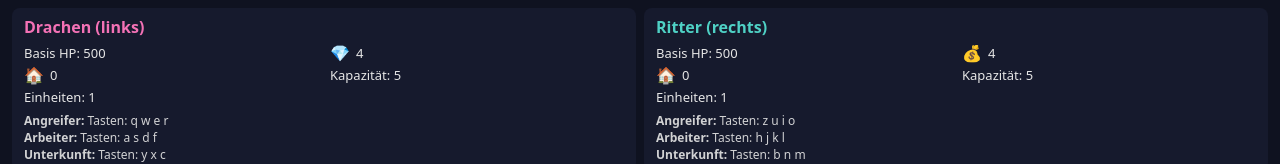
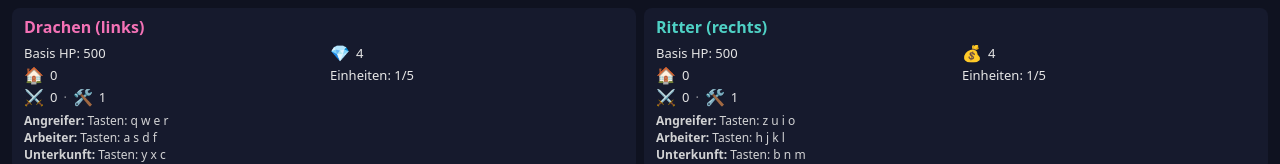
Before and after one commit to r4ndsen/dragon-duel, a plain HTML site: page index.html in a window 1280 px wide. Shown: the top 164 px of the page. Drawn offline with Linux system fonts and the light colour scheme.

Commit message:
v1.1: UI unit split and scalable worker upkeep
- HUD: show attackers/workers breakdown and X/Y pop/cap
- Resources: worker upkeep scales within tiers; small counts produce
- Docs: README/CHANGELOG mention upkeep behavior

```diff
--- a/index.html
+++ b/index.html
@@ -14,8 +14,12 @@
           <div>Basis HP: <span id="dragon-hp">-</span></div>
           <div class="stat-row" title="Edelsteine"><span class="icon" aria-hidden="true">💎</span><span id="dragon-res">0</span></div>
           <div class="stat-row" title="Häuser"><span class="icon" aria-hidden="true">🏠</span><span id="dragon-houses">0</span></div>
-          <div>Kapazität: <span id="dragon-capacity">0</span></div>
-          <div>Einheiten: <span id="dragon-pop">0</span></div>
+          <div>Einheiten: <span id="dragon-popcap">0/0</span></div>
+          <div class="stat-row" title="Einheiten-Aufteilung">
+            <span class="icon" aria-hidden="true">⚔️</span><span id="dragon-attackers">0</span>
+            <span class="sep">·</span>
+            <span class="icon" aria-hidden="true">🛠️</span><span id="dragon-workers">0</span>
+          </div>
         </div>
         <div class="controls">
           <div><b>Angreifer:</b> Tasten: q w e r</div>
@@ -29,8 +33,12 @@
           <div>Basis HP: <span id="knight-hp">-</span></div>
           <div class="stat-row" title="Gold"><span class="icon" aria-hidden="true">💰</span><span id="knight-res">0</span></div>
           <div class="stat-row" title="Häuser"><span class="icon" aria-hidden="true">🏠</span><span id="knight-houses">0</span></div>
-          <div>Kapazität: <span id="knight-capacity">0</span></div>
-          <div>Einheiten: <span id="knight-pop">0</span></div>
+          <div>Einheiten: <span id="knight-popcap">0/0</span></div>
+          <div class="stat-row" title="Einheiten-Aufteilung">
+            <span class="icon" aria-hidden="true">⚔️</span><span id="knight-attackers">0</span>
+            <span class="sep">·</span>
+            <span class="icon" aria-hidden="true">🛠️</span><span id="knight-workers">0</span>
+          </div>
         </div>
         <div class="controls">
           <div><b>Angreifer:</b> Tasten: z u i o</div>
--- a/main.js
+++ b/main.js
@@ -7,13 +7,15 @@ const HUD = {
   dragonHP: document.getElementById('dragon-hp'),
   dragonRes: document.getElementById('dragon-res'),
   dragonHouses: document.getElementById('dragon-houses'),
-  dragonCapacity: document.getElementById('dragon-capacity'),
-  dragonPop: document.getElementById('dragon-pop'),
+  dragonPopCap: document.getElementById('dragon-popcap'),
+  dragonAttackers: document.getElementById('dragon-attackers'),
+  dragonWorkers: document.getElementById('dragon-workers'),
   knightHP: document.getElementById('knight-hp'),
   knightRes: document.getElementById('knight-res'),
   knightHouses: document.getElementById('knight-houses'),
-  knightCapacity: document.getElementById('knight-capacity'),
-  knightPop: document.getElementById('knight-pop'),
+  knightPopCap: document.getElementById('knight-popcap'),
+  knightAttackers: document.getElementById('knight-attackers'),
+  knightWorkers: document.getElementById('knight-workers'),
 };
 
 const overlay = document.getElementById('overlay');
@@ -58,6 +60,16 @@ const CONFIG = {
 
 // Utility
 const clamp = (v, lo, hi) => Math.max(lo, Math.min(hi, v));
+// Upkeep scales within tier so small worker counts still produce.
+// Example: 1..5 workers cost up to 1 total (linearly), 6..10 up to 2, then doubles per 5.
+const workerUpkeep = (count) => {
+  if (count <= 0) return 0;
+  const tier = Math.ceil(count / 5); // 1..5 -> 1, 6..10 -> 2, etc.
+  const tierMax = tier * 5;
+  const tierCost = Math.pow(2, tier - 1); // 1,2,4,8,... (maximum at tier cap)
+  const scale = count / tierMax; // linear within the tier
+  return tierCost * scale;
+};
 
 class Entity {
   constructor({ side }) {
@@ -288,11 +300,13 @@ function update(dt) {
   // Cull dead
   world.entities = world.entities.filter(e => e.alive);
 
-  // Income per worker
+  // Income per worker minus upkeep (tiered by worker count)
   const dWorkers = world.entities.filter(e => e.alive && e.type === 'worker' && e.side === 'dragon').length;
   const kWorkers = world.entities.filter(e => e.alive && e.type === 'worker' && e.side === 'knight').length;
-  world.resources.dragon.gems += dWorkers * CONFIG.income.workerPerSec * dt;
-  world.resources.knight.gold += kWorkers * CONFIG.income.workerPerSec * dt;
+  const dNet = dWorkers * CONFIG.income.workerPerSec - workerUpkeep(dWorkers);
+  const kNet = kWorkers * CONFIG.income.workerPerSec - workerUpkeep(kWorkers);
+  world.resources.dragon.gems = Math.max(0, world.resources.dragon.gems + dNet * dt);
+  world.resources.knight.gold = Math.max(0, world.resources.knight.gold + kNet * dt);
 
   // Win/Lose check
   if (world.dragonBaseHP <= 0 || world.knightBaseHP <= 0) {
@@ -309,10 +323,18 @@ function update(dt) {
   HUD.knightRes.textContent = String(Math.floor(world.resources.knight.gold));
   HUD.dragonHouses.textContent = String(world.houses.dragon);
   HUD.knightHouses.textContent = String(world.houses.knight);
-  HUD.dragonCapacity.textContent = String(world.capacity('dragon'));
-  HUD.knightCapacity.textContent = String(world.capacity('knight'));
-  HUD.dragonPop.textContent = String(world.population('dragon'));
-  HUD.knightPop.textContent = String(world.population('knight'));
+  const dCap = world.capacity('dragon');
+  const kCap = world.capacity('knight');
+  const dAtk = world.entities.filter(e => e.alive && e.side==='dragon' && e.type==='attacker').length;
+  const dWor = world.entities.filter(e => e.alive && e.side==='dragon' && e.type==='worker').length;
+  const kAtk = world.entities.filter(e => e.alive && e.side==='knight' && e.type==='attacker').length;
+  const kWor = world.entities.filter(e => e.alive && e.side==='knight' && e.type==='worker').length;
+  HUD.dragonPopCap.textContent = `${dAtk + dWor}/${dCap}`;
+  HUD.knightPopCap.textContent = `${kAtk + kWor}/${kCap}`;
+  HUD.dragonAttackers.textContent = String(dAtk);
+  HUD.dragonWorkers.textContent = String(dWor);
+  HUD.knightAttackers.textContent = String(kAtk);
+  HUD.knightWorkers.textContent = String(kWor);
 }
 
 function drawBackground() {
--- a/styles.css
+++ b/styles.css
@@ -32,6 +32,7 @@ body {
 .side .stats { display: grid; grid-template-columns: repeat(2, minmax(0,1fr)); gap: 4px 12px; font-size: 13px; }
 .stat-row { display: inline-flex; align-items: center; gap: 6px; }
 .stat-row .icon { font-size: 16px; line-height: 1; }
+.sep { opacity: 0.6; }
 .side .controls { margin-top: 6px; font-size: 12px; opacity: 0.9; }
 .left h1 { color: var(--pink); }
 .right h1 { color: var(--cyan); }
```
Also changed, not shown: 2 other files.
